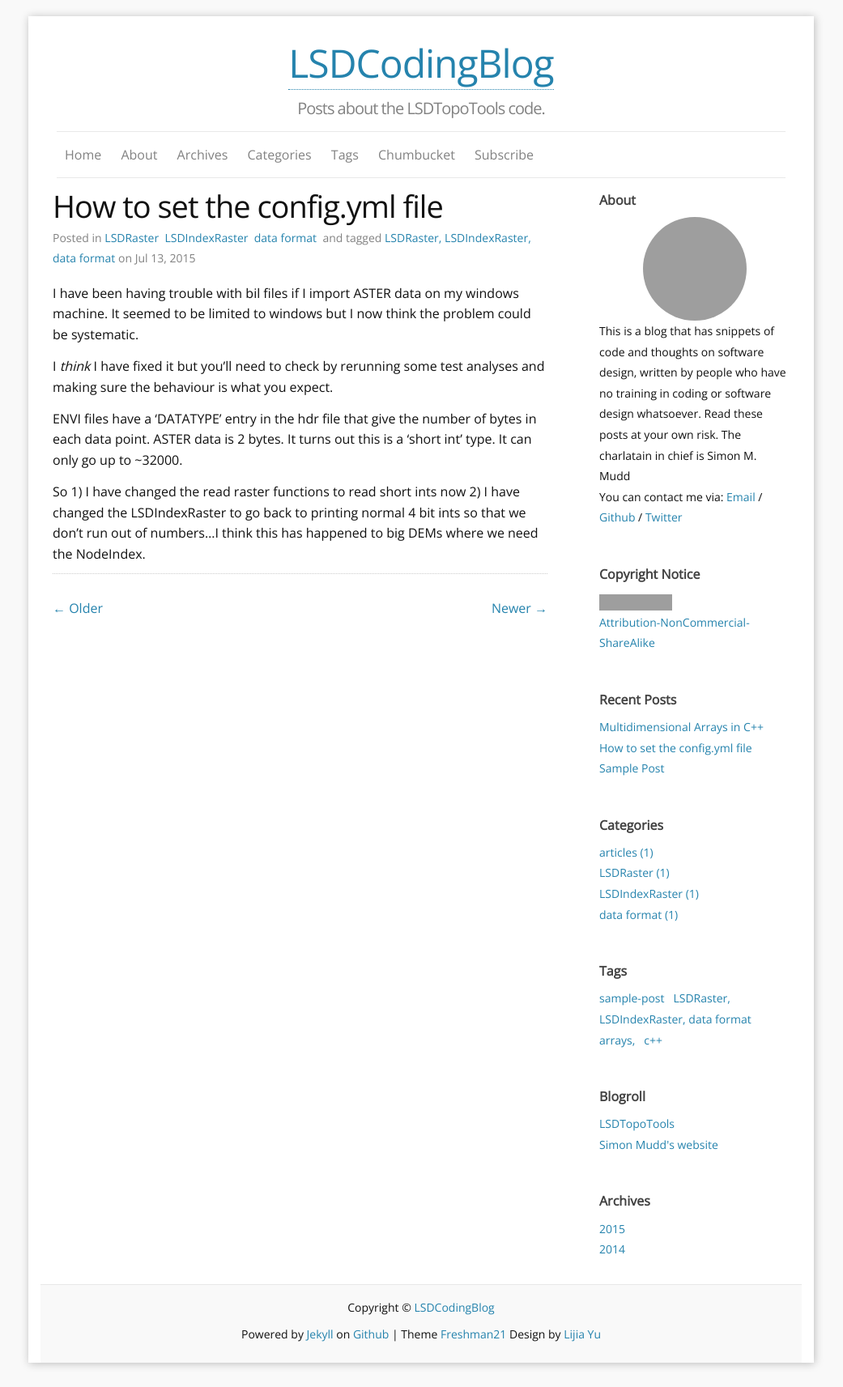
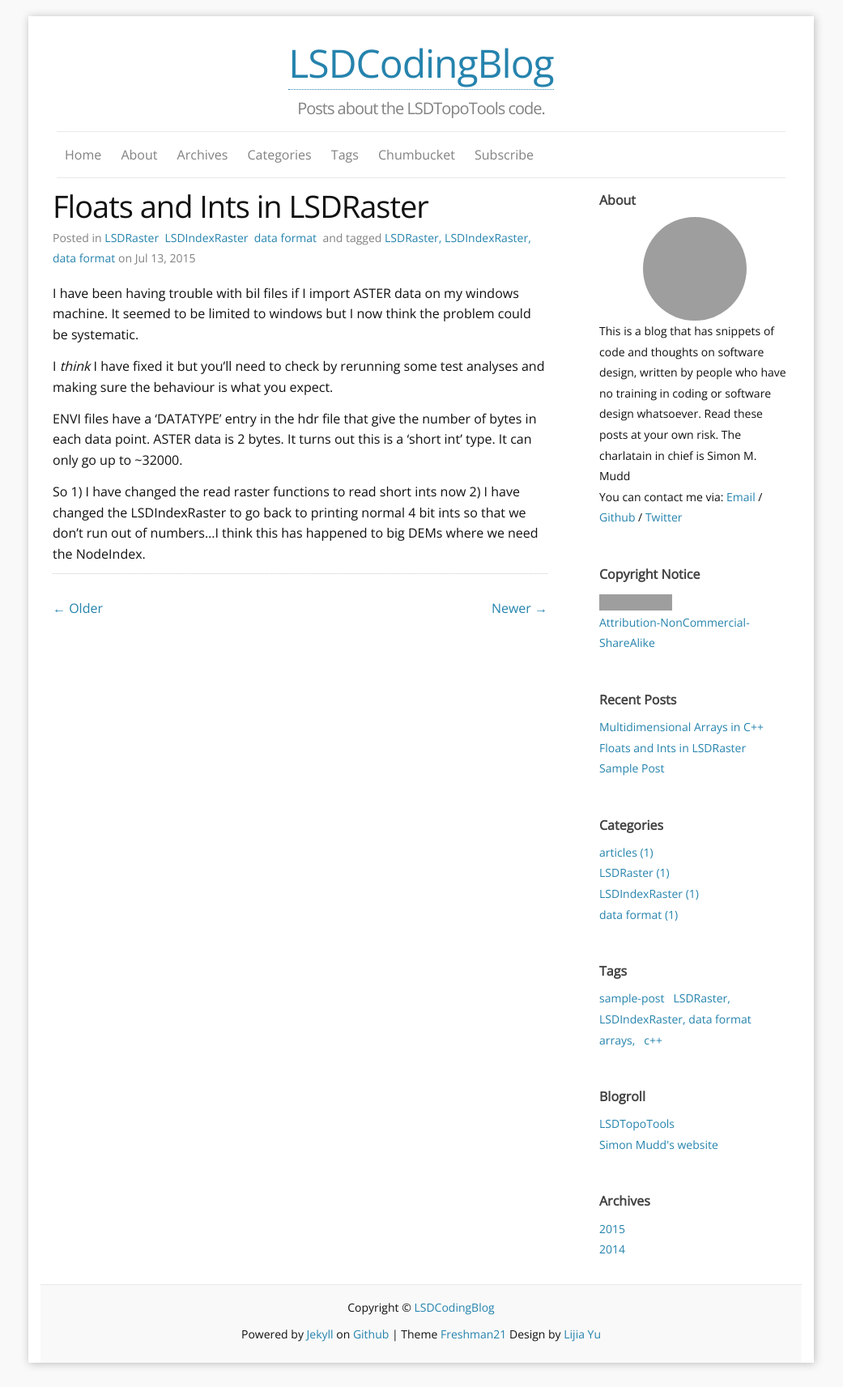
Before and after one commit to LSDtopotools/LSDCodingBlog, a Jekyll site: the page built from _posts/2015-07-13-Float-and-int.md, in a window 1280 px wide. Shown: the whole page at 81% size, without its empty margins (120-1161 px from the left). Built offline with Jekyll 4.4.1, drawn with Linux system fonts in a browser that asks for light colours; comment, search, counter and statistics services are not loaded; grey boxes are pictures that could not be loaded.

Commit message:
Put in the right title

```diff
--- a/_posts/2015-07-13-Float-and-int.md
+++ b/_posts/2015-07-13-Float-and-int.md
@@ -1,6 +1,6 @@
 ---
 layout: post
-title: How to set the config.yml file
+title: Floats and Ints in LSDRaster
 modified: 2015-13-07
 categories: [LSDRaster, LSDIndexRaster, data format]
 tags:
```
